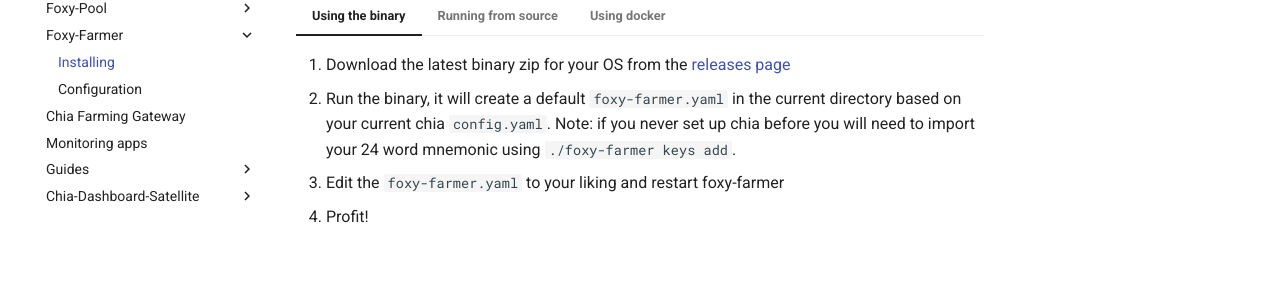
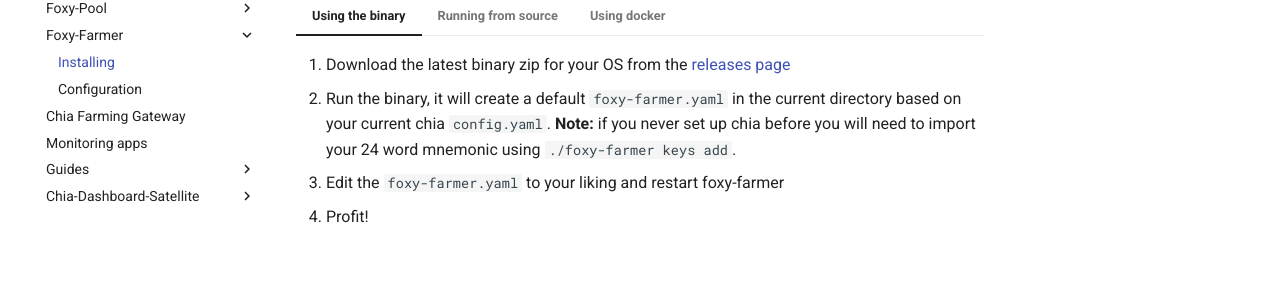
Before and after one commit to foxypool/docs, an MkDocs documentation site: the page built from docs/proof-of-spacetime/foxy-farmer/installing.md, in a window 1280 px wide. Shown: the part 232-538 px from the top of the page. Built offline with MkDocs 1.6.1 and Material for MkDocs 9.7.7, drawn with Linux system fonts in a browser that asks for light colours; comment, search, counter and statistics services are not loaded.

````diff
--- a/docs/proof-of-spacetime/foxy-farmer/installing.md
+++ b/docs/proof-of-spacetime/foxy-farmer/installing.md
@@ -1,7 +1,7 @@
 === "Using the binary"
 
       1. Download the latest binary zip for your OS from the [releases page](https://github.com/foxypool/foxy-farmer/releases/latest){target=_blank}
-      2. Run the binary, it will create a default `foxy-farmer.yaml` in the current directory based on your current chia `config.yaml`. Note: if you never set up chia before you will need to import your 24 word mnemonic using `./foxy-farmer keys add`.
+      2. Run the binary, it will create a default `foxy-farmer.yaml` in the current directory based on your current chia `config.yaml`. **Note:** if you never set up chia before you will need to import your 24 word mnemonic using `./foxy-farmer keys add`.
       3. Edit the `foxy-farmer.yaml` to your liking and restart foxy-farmer
       4. Profit!
 
@@ -15,7 +15,7 @@
       ```bash
       pip install .
       ```
-      3. Run using `foxy-farmer`, it will create a default `foxy-farmer.yaml` in the current directory based on your current chia `config.yaml`. Note: if you never set up chia before you will need to import your 24 word mnemonic using `foxy-farmer keys add`.
+      3. Run using `foxy-farmer`, it will create a default `foxy-farmer.yaml` in the current directory based on your current chia `config.yaml`. **Note:** if you never set up chia before you will need to import your 24 word mnemonic using `foxy-farmer keys add`.
       4. Edit the `foxy-farmer.yaml` to your liking and restart foxy-farmer
       5. Profit!
 
````
Also changed, not shown: docs/proof-of-spacetime/chia-farming-gateway/index.md (+1 -0 lines), docs/proof-of-spacetime/foxy-farmer/index.md (+1 -0 lines).
